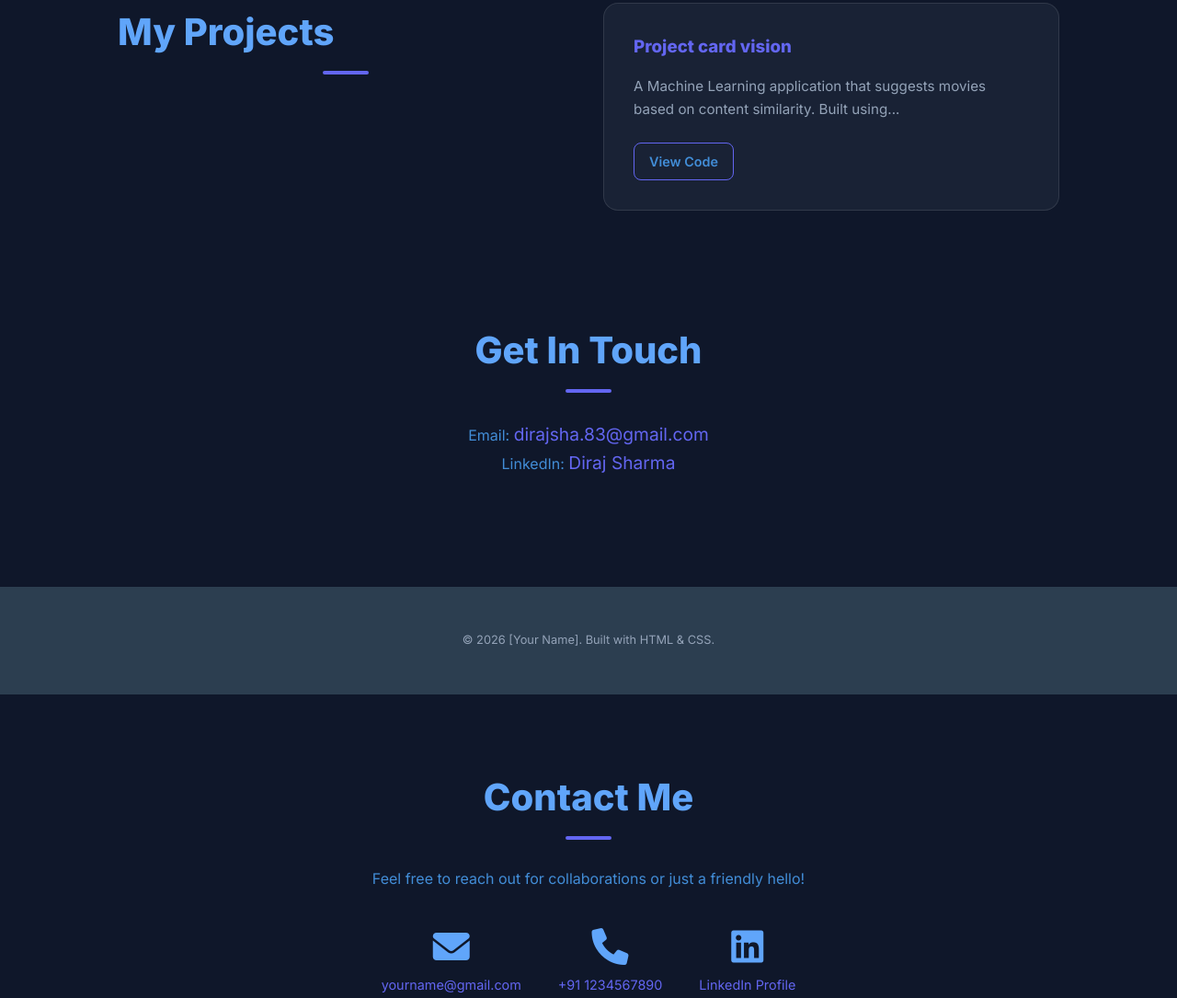
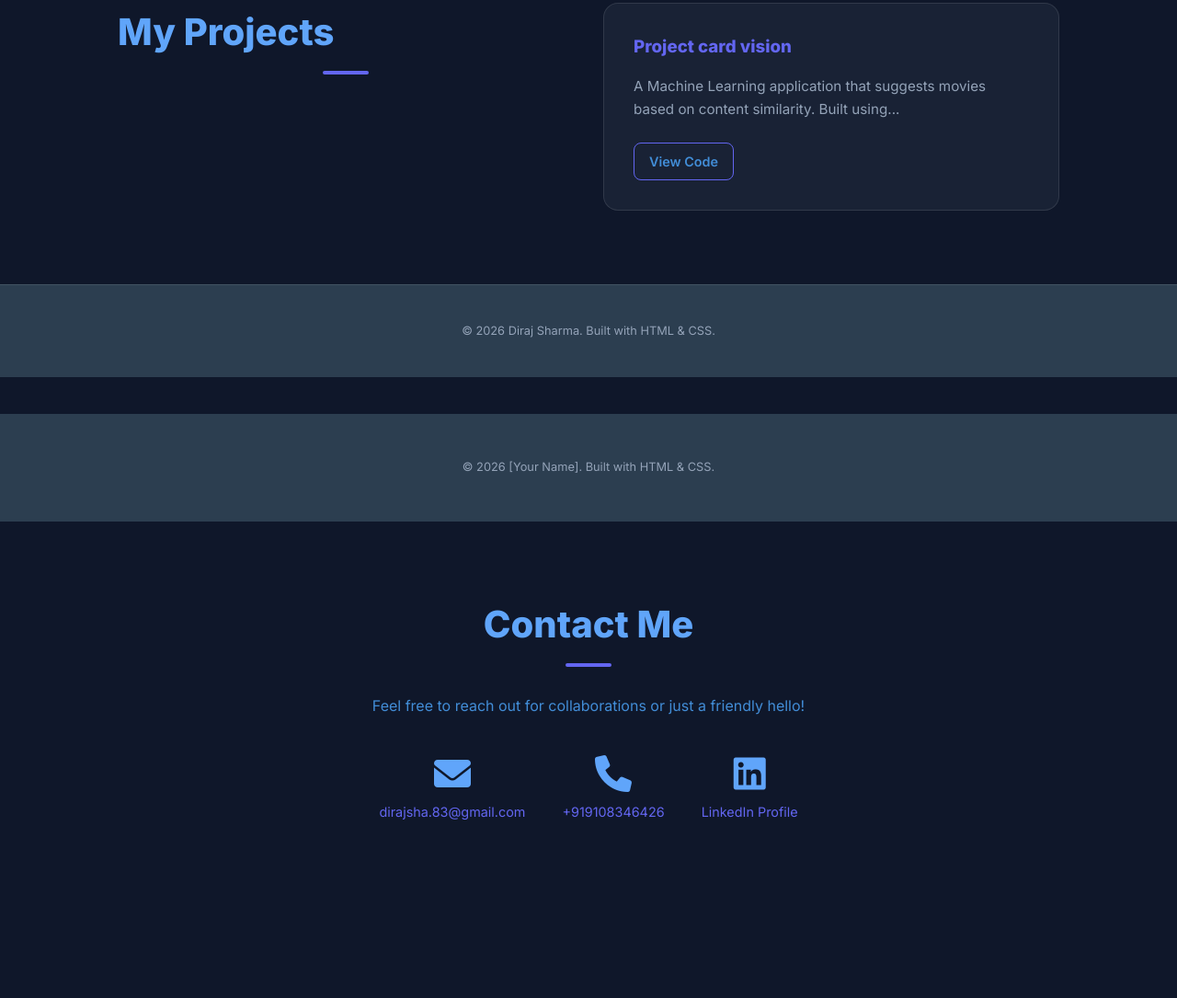
Before and after one commit to dirajsha83-svg/myportfolio., a plain HTML site: page index.html in a window 1280 px wide. Shown: the part 1434-2519 px from the top of the page at 92% size. After the commit the page ends 2408 px from the top, so only its background shows below. Drawn offline with Linux system fonts and the light colour scheme.

```diff
--- a/index.html
+++ b/index.html
@@ -74,12 +74,9 @@
         </div>
         </div>
 </div>
-
-    <div class="container" id="contact">
-        <h2>Get In Touch</h2>
-        <p>Email: <a href="mailto:youremail@example.com">dirajsha.83@gmail.com</a></p>
-        <p>LinkedIn: <a href="#">Diraj Sharma</a></p>
-    </div>
+<footer style="text-align: center; padding: 40px 20px; color: #94a3b8; border-top: 1px solid rgba(255,255,255,0.1);">
+    <p>© 2026 Diraj Sharma. Built with HTML & CSS.</p>
+</footer>
 
     <footer>
         <p>&copy; 2026 [Your Name]. Built with HTML & CSS.</p>
@@ -89,17 +86,17 @@
     <p>Feel free to reach out for collaborations or just a friendly hello!</p>
 
     <div class="contact-wrapper">
-        <a href="mailto:yourname@gmail.com" class="contact-item">
+        <a href="mailto:dirajsha.83@gmail.com" class="contact-item">
             <i class="fas fa-envelope"></i>
-            <span>yourname@gmail.com</span>
+            <span>dirajsha.83@gmail.com</span>
         </a>
 
-        <a href="tel:+911234567890" class="contact-item">
+        <a href="tel:+919108346426" class="contact-item">
             <i class="fas fa-phone"></i>
-            <span>+91 1234567890</span>
+            <span>+919108346426</span>
         </a>
 
-        <a href="https://www.linkedin.com/in/yourprofile" target="_blank" class="contact-item">
+        <a href="https://www.linkedin.com/in/diraj-sharma-45a046363" target="_blank" class="contact-item">
             <i class="fab fa-linkedin"></i>
             <span>LinkedIn Profile</span>
         </a>
```
